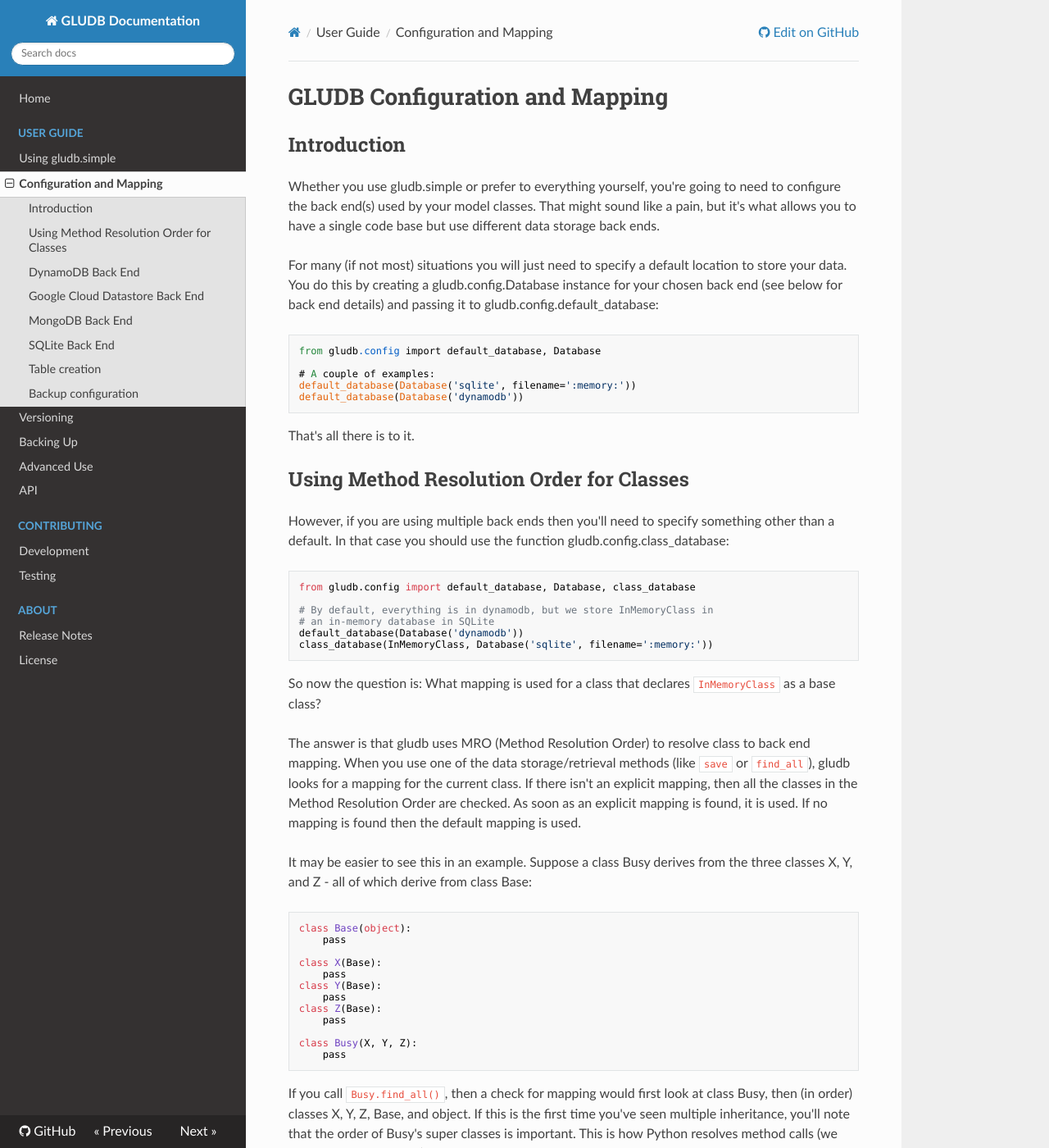
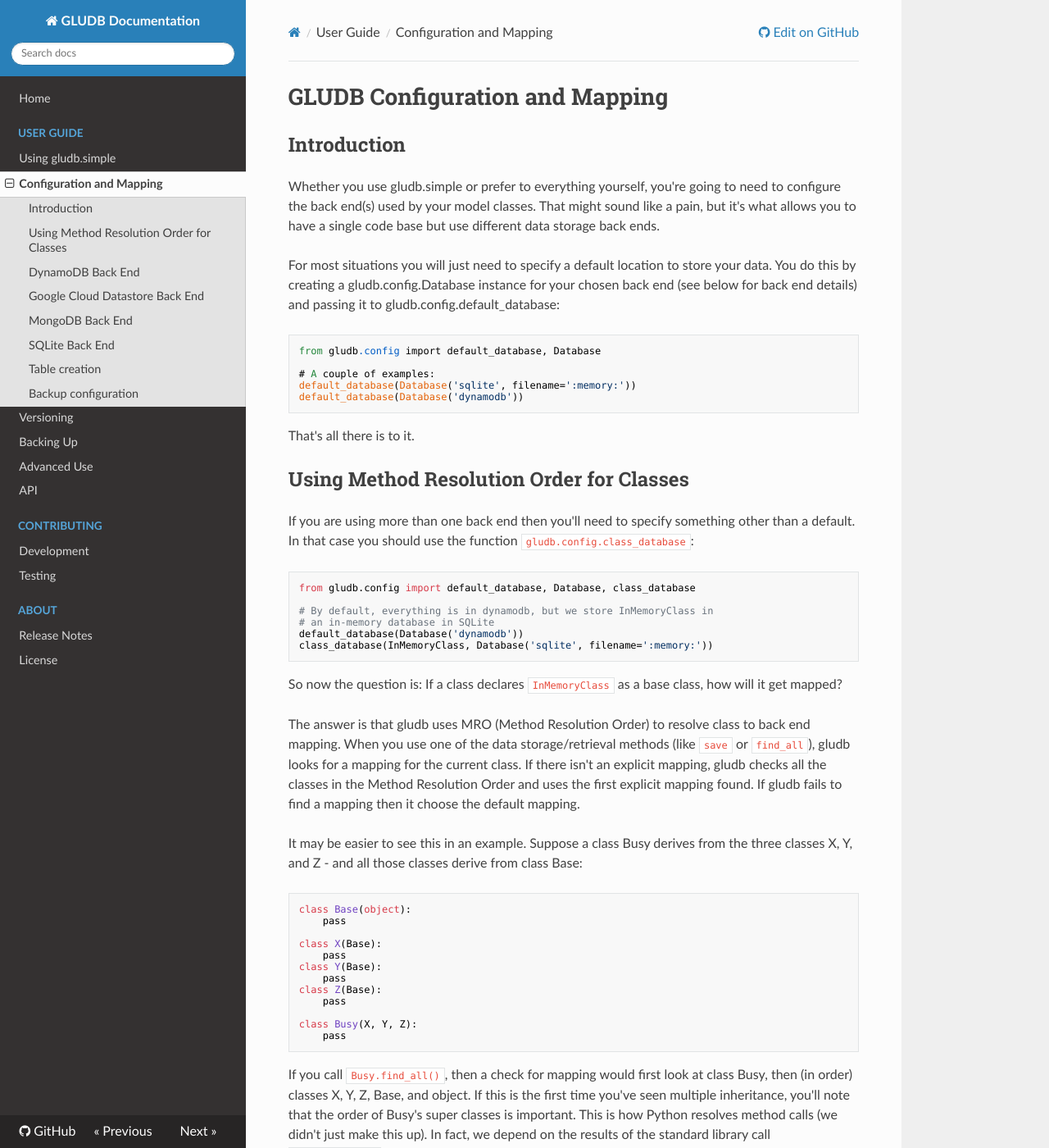
Before and after one commit to memphis-iis/GLUDB, an MkDocs documentation site: the page built from docs/config.md, in a window 1280 px wide and 1400 px high. Shown: the whole window at 82% size. Built offline with MkDocs 1.6.1, drawn with Linux system fonts in a browser that asks for light colours; nearby versions of some CDN libraries; old or Windows-style settings are respelled for this version of MkDocs; some of the changed text lies outside the part shown.

`````diff
--- a/docs/config.md
+++ b/docs/config.md
@@ -7,44 +7,48 @@ need to configure the back end(s) used by your model classes. That might sound
 like a pain, but it's what allows you to have a single code base but use
 different data storage back ends.
 
-For many (if not most) situations you will just need to specify a default
-location to store your data. You do this by creating a gludb.config.Database
-instance for your chosen back end (see below for back end details) and passing
-it to gludb.config.default_database:
+For most situations you will just need to specify a default location to store
+your data. You do this by creating a gludb.config.Database instance for your
+chosen back end (see below for back end details) and passing it to
+gludb.config.default_database:
 
-    from gludb.config import default_database, Database
+````
+from gludb.config import default_database, Database
 
-    # A couple of examples:
-    default_database(Database('sqlite', filename=':memory:'))
-    default_database(Database('dynamodb'))
+# A couple of examples:
+default_database(Database('sqlite', filename=':memory:'))
+default_database(Database('dynamodb'))
+````
 
 That's all there is to it.
 
 ## Using Method Resolution Order for Classes
 
-However, if you are using multiple back ends then you'll need to specify
-something other than a default. In that case you should use the function
-gludb.config.class_database:
+If you are using more than one back end then you'll need to specify something
+other than a default. In that case you should use the function
+`gludb.config.class_database`:
 
-    from gludb.config import default_database, Database, class_database
+````
+from gludb.config import default_database, Database, class_database
 
-    # By default, everything is in dynamodb, but we store InMemoryClass in
-    # an in-memory database in SQLite
-    default_database(Database('dynamodb'))
-    class_database(InMemoryClass, Database('sqlite', filename=':memory:'))
+# By default, everything is in dynamodb, but we store InMemoryClass in
+# an in-memory database in SQLite
+default_database(Database('dynamodb'))
+class_database(InMemoryClass, Database('sqlite', filename=':memory:'))
+````
 
-So now the question is: What mapping is used for a class that declares
-`InMemoryClass` as a base class?
+So now the question is: If a class declares `InMemoryClass` as a base class,
+how will it get mapped?
 
 The answer is that gludb uses MRO (Method Resolution Order) to resolve class
 to back end mapping. When you use one of the data storage/retrieval methods
 (like `save` or `find_all`), gludb looks for a mapping for the current class.
-If there isn't an explicit mapping, then all the classes in the Method
-Resolution Order are checked. As soon as an explicit mapping is found, it is
-used. If no mapping is found then the default mapping is used.
+If there isn't an explicit mapping, gludb checks all the classes in the Method
+Resolution Order and uses the first explicit mapping found. If gludb fails to
+find a mapping then it choose the default mapping.
 
 It may be easier to see this in an example. Suppose a class Busy derives from
-the three classes X, Y, and Z - all of which derive from class Base:
+the three classes X, Y, and Z - and all those classes derive from class Base:
 
     class Base(object):
         pass
@@ -66,9 +70,9 @@ Busy's super classes is important. This is how Python resolves method calls
 (we didn't just make this up). In fact, we depend on the results of the
 standard library call `inspect.getmro`.
 
-If none of the classes mentioned have a mapping, then the default mapping will
-be used. If there is no default mapping, then the class can't be mapped to a
-database instance and an error will be thrown.
+If none of the classes mentioned have a mapping, then gludb will use the
+default mapping. If there is no default mapping, then no mapping is possible
+and gludb will throw an error.
 
 Astute readers will note that you could map the class `object` to a database
 as a kind of default mapping. We generally don't recommend this, because it
@@ -91,18 +95,17 @@ if you are using a DynamoDB backend on an EC2 instance, but Elastic Beanstalk
 should "just work".
 
 If you *do* need to specify environment variables, then you might want to look
-into [Boto configuration](http://boto.readthedocs.org/en/latest/boto_config_tut.html).
+into [Boto configuration](http://boto.readthedocs.io/en/latest/boto_config_tut.html).
 Essentially, you should only need to define two environment variables:
 
 * AWS_ACCESS_KEY_ID
 * AWS_SECRET_ACCESS_KEY
 
-If either of the the environment variables `DEBUG` or `travis` are defined to
-a "truthy" value, then all DynamoDB connections will be forced to use port
-8000 on host localhost with the string 'TEST' used for both the AWS access ID
-and secret key. This should work with the two most popular Dynamo testing
-servers: DynamoDB Local and Dynalite. This used for unit testing both local
-workstations and on Travis-CI.
+If you define one of the two environment variables `DEBUG` and `travis` to a
+"truthy" value, the DynamoDB backend will: use port 8000 on localhost, and use
+string 'TEST' for both the AWS access ID and secret key. This should work with
+the two most popular Dynamo testing servers: DynamoDB Local and Dynalite. This
+used for unit testing both local workstations and on Travis-CI.
 
 ## Google Cloud Datastore Back End
 
`````
Also changed, not shown: other parts of docs/config.md (+1 -1 lines), CONTRIBUTING.md (+1 -1 lines), README.md (+9 -10 lines), docs/README.md (+13 -10 lines), docs/development.md (+4 -4 lines), docs/versioning.md (+13 -15 lines).
